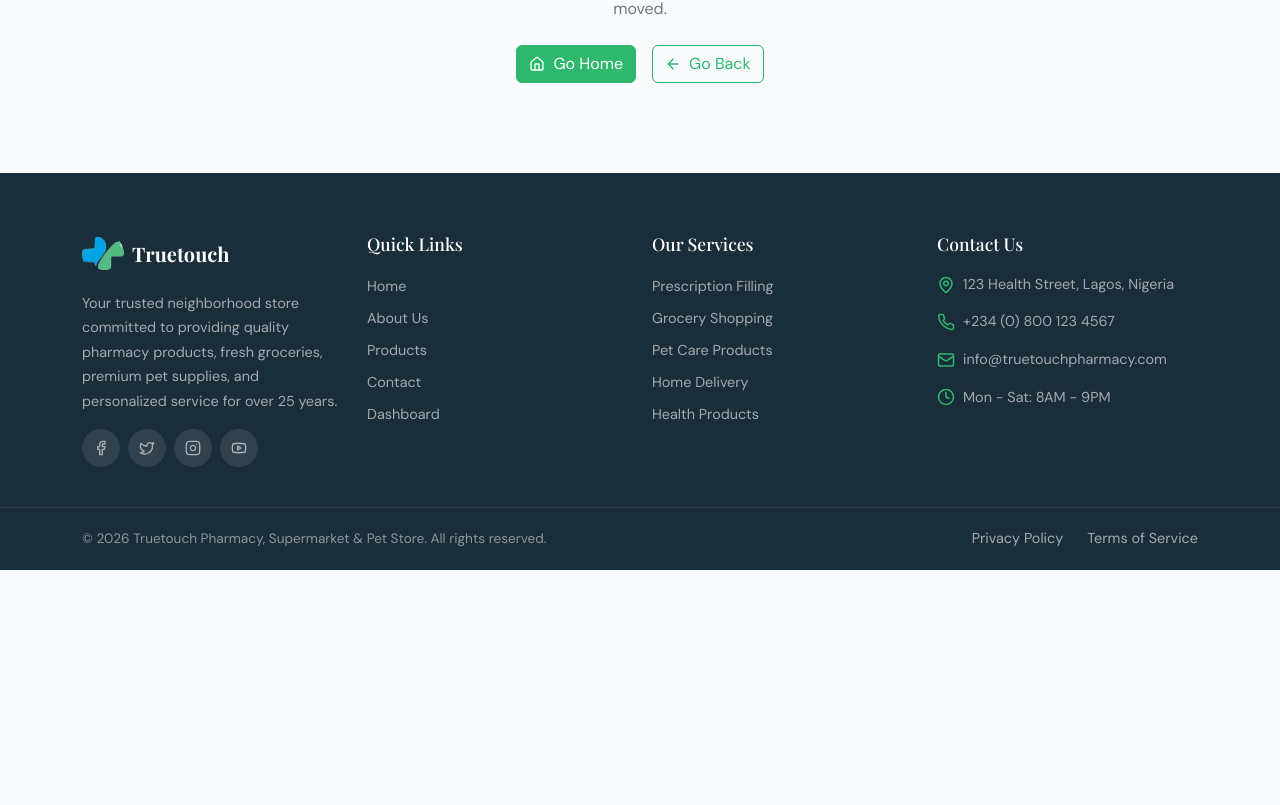
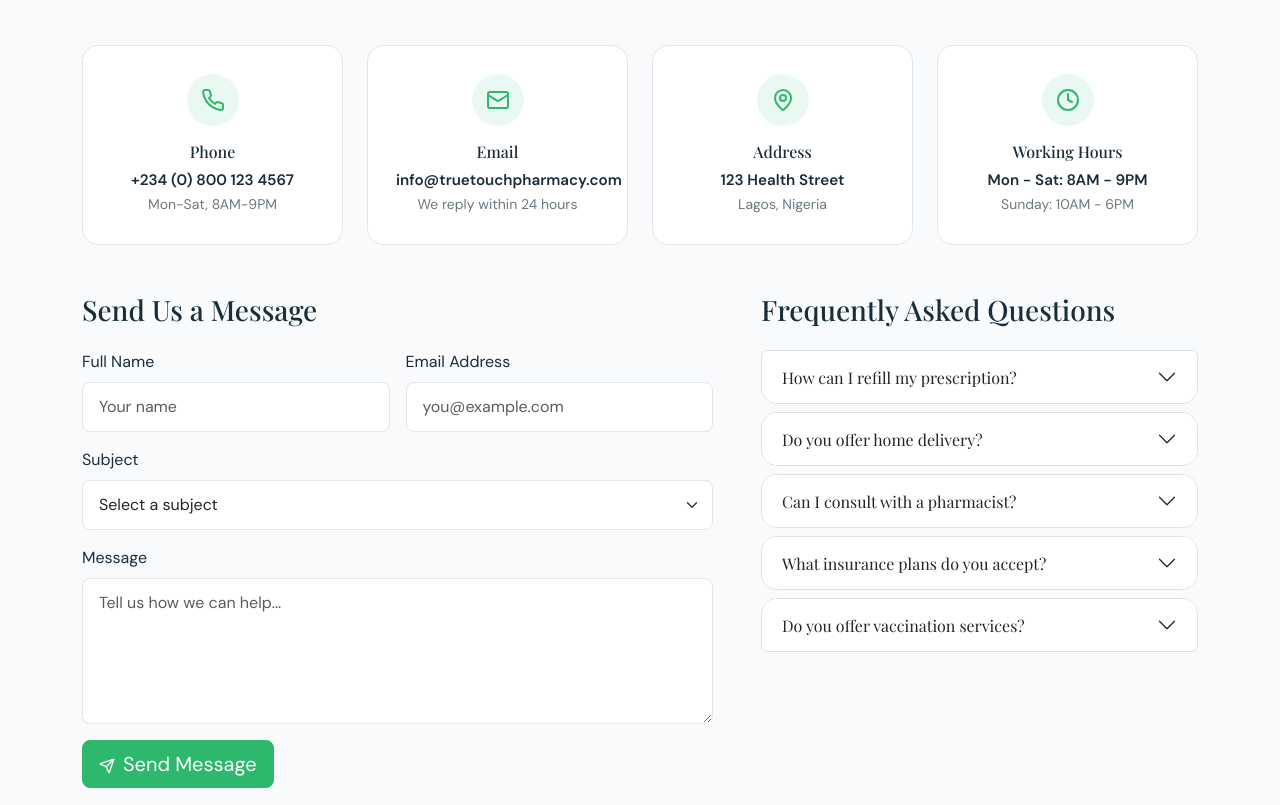
Before and after one commit to joshuaodunbaku/truetouch-pharmacy-front, a React (Vite) app: page /contact in a window 1280 px wide. Shown: the part 415-1220 px from the top of the page. Before the commit the page ends 985 px from the top, so only its background shows below. Built offline with nearby package versions, Linux system fonts and the light colour scheme.

Commit message:
Added Contact page

```diff
--- a/src/App.jsx
+++ b/src/App.jsx
@@ -1,7 +1,7 @@
 import { BrowserRouter, Route, Routes } from 'react-router-dom';
 import Index from './Routes/Index.jsx';
 // import About from './Routes/About.jsx';
-// import Contact from './Routes/Contact.jsx';
+import Contact from './Routes/Contact.jsx';
 import Products from './Routes/Products.jsx';
 import Dashboard from './Routes/Dashboard.jsx';
 import NotFound from './Routes/NotFound.jsx';
@@ -12,6 +12,7 @@ const App = () => (
       <Route path="/" element={<Index />} />
       <Route path="/products" element={<Products />} />
       <Route path="/dashboard" element={<Dashboard />} />
+      <Route path="/contact" element={<Contact />} />
       {/* <Route path="/about" element={<About />} /> */}
       <Route path="*" element={<NotFound />} />
     </Routes>
--- /dev/null
+++ b/src/Routes/Contact.jsx
@@ -0,0 +1,146 @@
+import { useState } from 'react';
+import Navbar from '../components/Navbar.jsx';
+import Footer from '../components/Footer.jsx';
+import { Container, Row, Col, Accordion } from 'react-bootstrap';
+import { Phone, Mail, MapPin, Clock, Send, CheckCircle } from 'lucide-react';
+
+const contactInfo = [
+  { icon: Phone, title: 'Phone', detail: '+234 (0) 800 123 4567', sub: 'Mon-Sat, 8AM-9PM' },
+  { icon: Mail, title: 'Email', detail: 'info@truetouchpharmacy.com', sub: 'We reply within 24 hours' },
+  { icon: MapPin, title: 'Address', detail: '123 Health Street', sub: 'Lagos, Nigeria' },
+  { icon: Clock, title: 'Working Hours', detail: 'Mon - Sat: 8AM - 9PM', sub: 'Sunday: 10AM - 6PM' },
+];
+
+const faqs = [
+  { q: 'How can I refill my prescription?', a: 'You can refill your prescription online through our website, by calling us, or by visiting our store. We also offer automatic refill reminders.' },
+  { q: 'Do you offer home delivery?', a: 'Yes! We offer free home delivery for orders over ₦25,000. Standard delivery takes 1-2 business days within our service area.' },
+  { q: 'Can I consult with a pharmacist?', a: 'Absolutely! Our licensed pharmacists are available for free consultations during store hours. You can also book a virtual consultation.' },
+  { q: 'What insurance plans do you accept?', a: 'We accept most major insurance plans including HMO providers. Please contact us or visit our store with your insurance card for verification.' },
+  { q: 'Do you offer vaccination services?', a: 'Yes, we provide a range of vaccination services including flu shots, COVID-19 vaccines, and travel vaccinations. Walk-ins are welcome.' },
+];
+
+const Contact = () => {
+  const [formData, setFormData] = useState({ name: '', email: '', subject: '', message: '' });
+  const [submitted, setSubmitted] = useState(false);
+
+  const handleChange = (e) => {
+    setFormData({ ...formData, [e.target.name]: e.target.value });
+  };
+
+  const handleSubmit = (e) => {
+    e.preventDefault();
+    setSubmitted(true);
+    setFormData({ name: '', email: '', subject: '', message: '' });
+    setTimeout(() => setSubmitted(false), 4000);
+  };
+
+  return (
+    <div>
+      <Navbar />
+      <main>
+        {/* Page Header */}
+        <section className="page-header">
+          <Container>
+            <h1>Contact Us</h1>
+            <p className="text-muted-custom mb-3" style={{ fontSize: '1.1rem' }}>
+              We'd love to hear from you. Get in touch with our team.
+            </p>
+            <nav aria-label="breadcrumb">
+              <ol className="breadcrumb">
+                <li className="breadcrumb-item"><a href="/">Home</a></li>
+                <li className="breadcrumb-item active">Contact</li>
+              </ol>
+            </nav>
+          </Container>
+        </section>
+
+        {/* Contact Info Cards */}
+        <section className="section-padding">
+          <Container>
+            <Row className="g-4 mb-5">
+              {contactInfo.map((info, index) => {
+                const Icon = info.icon;
+                return (
+                  <Col key={index} sm={6} lg={3}>
+                    <div className="contact-info-card">
+                      <div className="contact-icon">
+                        <Icon size={24} />
+                      </div>
+                      <h6>{info.title}</h6>
+                      <p className="mb-0" style={{ fontWeight: 600, fontSize: '0.95rem' }}>{info.detail}</p>
+                      <small className="text-muted-custom">{info.sub}</small>
+                    </div>
+                  </Col>
+                );
+              })}
+            </Row>
+
+            {/* Contact Form + FAQ */}
+            <Row className="g-5">
+              <Col lg={7}>
+                <h3 className="mb-4">Send Us a Message</h3>
+                {submitted ? (
+                  <div className="text-center py-5">
+                    <CheckCircle size={48} style={{ color: 'var(--mc-primary)' }} />
+                    <h4 className="mt-3">Message Sent!</h4>
+                    <p className="text-muted-custom">Thank you for reaching out. We'll get back to you within 24 hours.</p>
+                  </div>
+                ) : (
+                  <form onSubmit={handleSubmit} className="contact-form">
+                    <Row className="g-3">
+                      <Col md={6}>
+                        <label className="form-label">Full Name</label>
+                        <input type="text" className="form-control" name="name" value={formData.name} onChange={handleChange} placeholder="Your name" required />
+                      </Col>
+                      <Col md={6}>
+                        <label className="form-label">Email Address</label>
+                        <input type="email" className="form-control" name="email" value={formData.email} onChange={handleChange} placeholder="you@example.com" required />
+                      </Col>
+                      <Col xs={12}>
+                        <label className="form-label">Subject</label>
+                        <select className="form-select" name="subject" value={formData.subject} onChange={handleChange} required>
+                          <option value="">Select a subject</option>
+                          <option value="prescription">Prescription Inquiry</option>
+                          <option value="product">Product Information</option>
+                          <option value="consultation">Book Consultation</option>
+                          <option value="delivery">Delivery Question</option>
+                          <option value="other">Other</option>
+                        </select>
+                      </Col>
+                      <Col xs={12}>
+                        <label className="form-label">Message</label>
+                        <textarea className="form-control" name="message" rows={5} value={formData.message} onChange={handleChange} placeholder="Tell us how we can help..." required />
+                      </Col>
+                      <Col xs={12}>
+                        <button type="submit" className="btn btn-primary btn-lg">
+                          <Send size={16} className="me-2" />
+                          Send Message
+                        </button>
+                      </Col>
+                    </Row>
+                  </form>
+                )}
+              </Col>
+              <Col lg={5}>
+                <h3 className="mb-4">Frequently Asked Questions</h3>
+                <Accordion>
+                  {faqs.map((faq, index) => (
+                    <Accordion.Item key={index} eventKey={String(index)} className="mb-2 border rounded-custom overflow-hidden">
+                      <Accordion.Header>{faq.q}</Accordion.Header>
+                      <Accordion.Body className="text-muted-custom" style={{ fontSize: '0.92rem', lineHeight: 1.7 }}>
+                        {faq.a}
+                      </Accordion.Body>
+                    </Accordion.Item>
+                  ))}
+                </Accordion>
+              </Col>
+            </Row>
+          </Container>
+        </section>
+      </main>
+      <Footer />
+    </div>
+  );
+};
+
+export default Contact;
```
Also changed, not shown: 1 other file (tests, documents, lock files or other folders).
